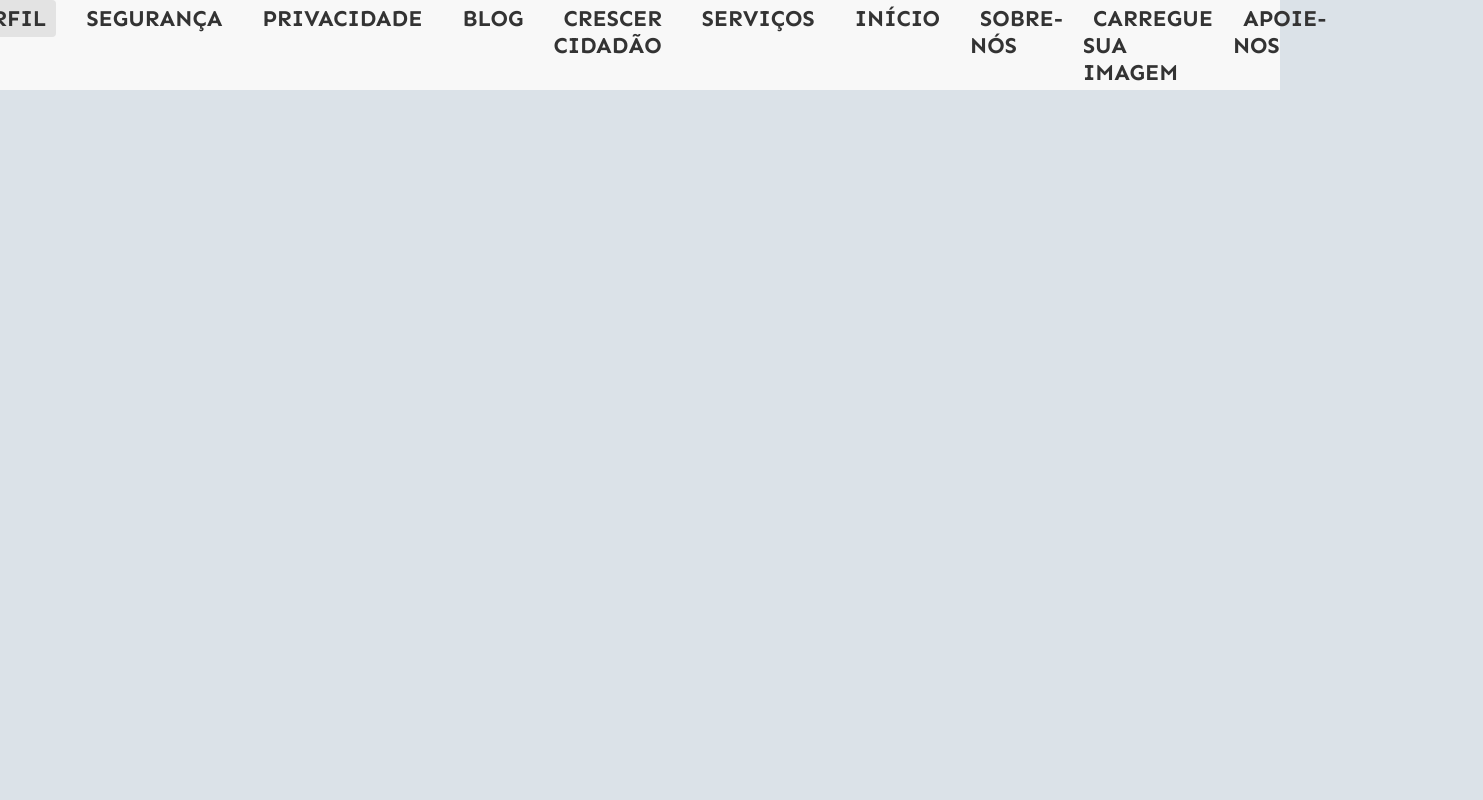
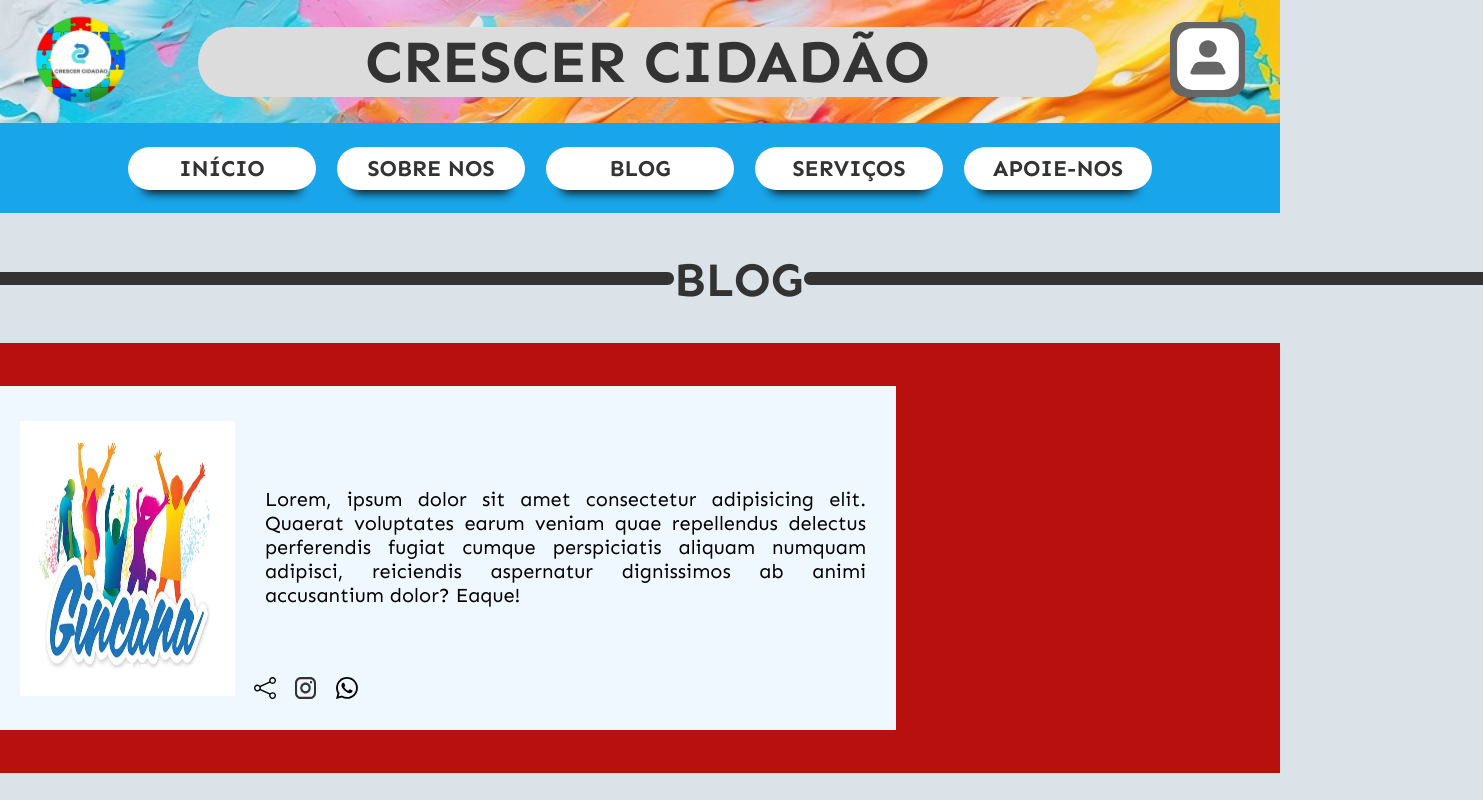
Before and after one commit to marcj19/Crescer-Ciddadao, a React (Vite) app: page /Blog in a window 1280 px wide. Shown: the top 800 px of the page, 1483 px wide, since content can reach past the window. Built offline with nearby package versions, Linux system fonts and the light colour scheme.

Commit message:
blog finalizado

```diff
--- a/src/components/Nav.jsx
+++ b/src/components/Nav.jsx
@@ -1,6 +1,9 @@
 import React from "react";
 import './nav.css';
 import { Link } from "react-router-dom";
+
+
+
 function Nav(){
 
     return(
--- a/src/pages/Blog.css
+++ b/src/pages/Blog.css
@@ -1,29 +1,56 @@
-.navbar {
-    background-color: #f8f8f8;
-    padding: 10px 0;
+@import url('https://fonts.googleapis.com/css2?family=Sen:wght@400..800&display=swap');
+
+.Eventos{
+  background-color: #B80F0F;
+  height: 430px;
+  width: auto;
+  margin-top: 34px;
+  display: flex;
+  justify-content: start;
+  align-items: center;
 }
 
-  .navbar-list {
-    list-style: none;
-    padding: 0;
-    margin: 0;
+.layout-inside{
+  width: 70%;
+  height: 80%;
+  background-color: aliceblue;
+  display: flex;
+  justify-content: space-between;
+  align-items: center;
+}
+
+.text-event{
+  width: auto;
+  height: 200px;
+  margin: 30px;
+  text-align: justify;
   display: flex;
   justify-content: center;
+  align-items: center;
+  font-family: "Sen", sans-serif;
+  font-size: 15pt;
 }
 
-  .navbar-item {
-    margin: 0 10px;
+.image-layout-event{
+  height: 80%;
+  width: 90%;
+  background-color: rgb(173, 167, 167);
+  margin-left: 20px;
 }
 
-  .navbar-link {
-    text-decoration: none;
-    color: #333;
-    font-weight: bold;
-    padding: 5px 10px;
+.image-layout-event img{
+  height: 100%;
+  width: 100%;
 }
 
-  .navbar-link:hover,
-  .navbar-link:active {
-    background-color: #e3e3e3;
-    border-radius: 4px;
+.layout-link img{
+  width: 30px;
+  height: 22px;
+  margin-left: 29%;
 }
+
+.layout-link{
+  display: flex;
+  justify-content: space-between;
+  width: 10%;
+}
--- a/src/pages/Blog.jsx
+++ b/src/pages/Blog.jsx
@@ -1,42 +1,50 @@
 import React from 'react';
 import './Blog.css';
+import Header from '../components/Header'
+import Nav from '../components/Nav'
+import { Footer } from '../components/footer'
+import Retangulo from "../assets/img/retangulo-1.svg"
+import Retangulo2 from "../assets/img/retangulo-2.svg"
+import Compartilhar from '../assets/img/Compartilhar.svg'
+import Instagram from "../assets/img/Icon-color.svg"
+import WhatsApp from "../assets/img/Vector.svg"
+import Gincana from '../assets/img/GINCANA.jpg'
 
-const Blog = () => {
-  return (
-    <nav className="navbar">
-      <ul className="navbar-list">
-        <li className="navbar-item">
-          <a href="/perfil" className="navbar-link">Perfil</a>
-        </li>
-        <li className="navbar-item">
-          <a href="/seguranca" className="navbar-link">Segurança</a>
-        </li>
-        <li className="navbar-item">
-          <a href="/privacidade" className="navbar-link">Privacidade</a>
-        </li>
-        <li className="navbar-item">
-          <a href="/blog" className="navbar-link">Blog</a>
-        </li>
-        <li className="navbar-item">
-          <a href="/crescer-cidadao" className="navbar-link">Crescer Cidadão</a>
-        </li>
-        <li className="navbar-item">
-          <a href="/servicos" className="navbar-link">Serviços</a>
-        </li>
-        <li className="navbar-item">
-          <a href="/" className="navbar-link">Início</a>
-        </li>
-        <li className="navbar-item">
-          <a href="/sobre-nos" className="navbar-link">Sobre-Nós</a>
-        </li>
-        <li className="navbar-item">
-          <a href="/carregue-sua-imagem" className="navbar-link">Carregue Sua Imagem</a>
-        </li>
-        <li className="navbar-item">
-          <a href="/apoie-nos" className="navbar-link">Apoie-Nos</a>
-        </li>
-      </ul>
-    </nav>
-  );
-};
-export default Blog
+
+export default function Blog(){
+  return(
+    <>
+    <Header/>
+    <Nav/>
+    <div className="quem-somos">
+                <div className="linha">
+                    <img src={Retangulo} />
+                </div>
+                <div className="title">
+                    <h2>BLOG</h2>
+                </div>
+                <div className="linha">
+                    <img src={Retangulo2} />
+                </div>
+            </div>
+    <section className="Eventos">
+      <div className="layout-inside">
+        <div className='image-layout-event'>
+          <img src={Gincana} alt="" />
+          </div>
+          <div className="both">
+        <p className="text-event">
+          Lorem, ipsum dolor sit amet consectetur adipisicing elit. Quaerat voluptates earum veniam quae repellendus delectus perferendis fugiat cumque perspiciatis aliquam numquam adipisci, reiciendis aspernatur dignissimos ab animi accusantium dolor? Eaque!
+        </p>
+        <div className="layout-link">
+          <img src={Compartilhar} alt="" />
+          <img src={Instagram} alt="" />
+          <img src={WhatsApp} alt="" />
+          </div>
+        </div>
+      </div>
+    </section>
+    <Footer/>
+    </>
+  )
+}
```
Also changed, not shown: src/assets/img/Compartilhar.svg (added), src/assets/img/GINCANA.jpg (added). Lines whose indentation alone changed are shown as unchanged.
